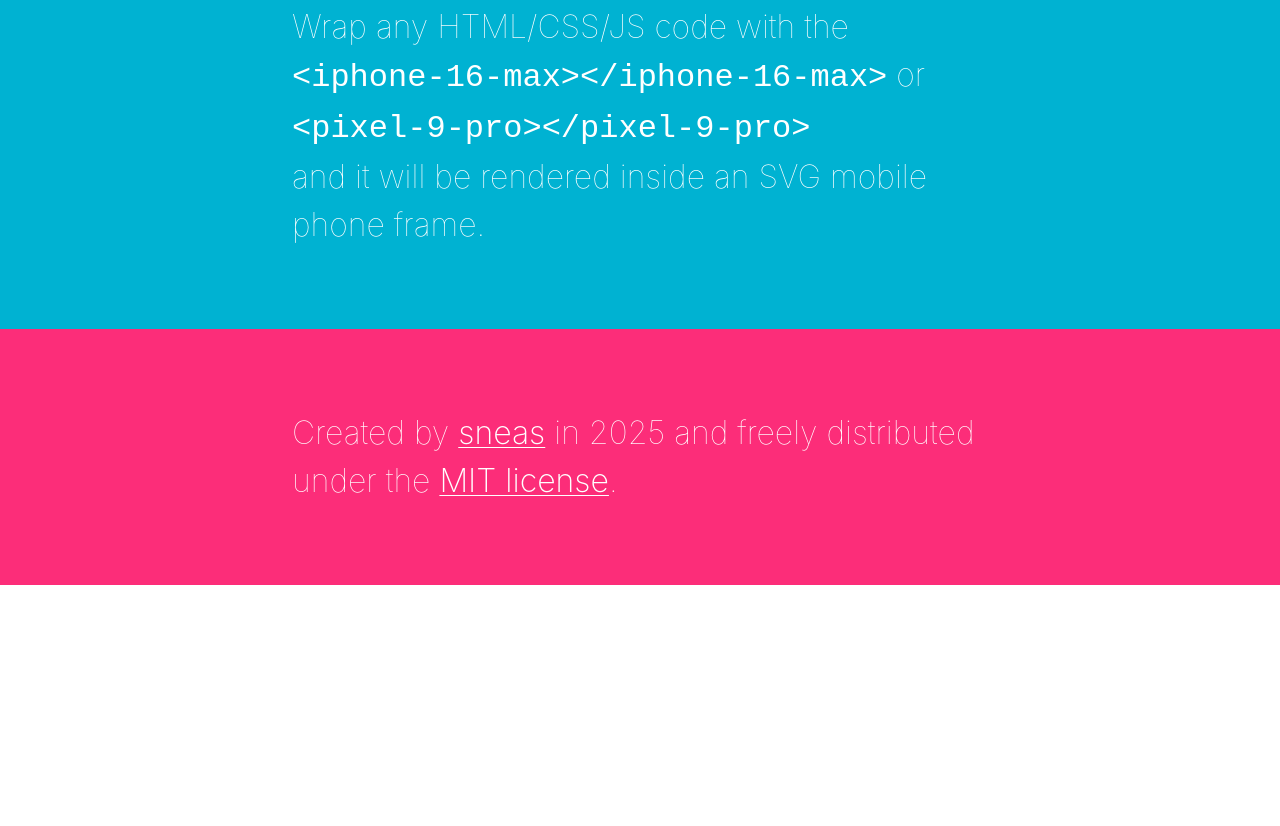
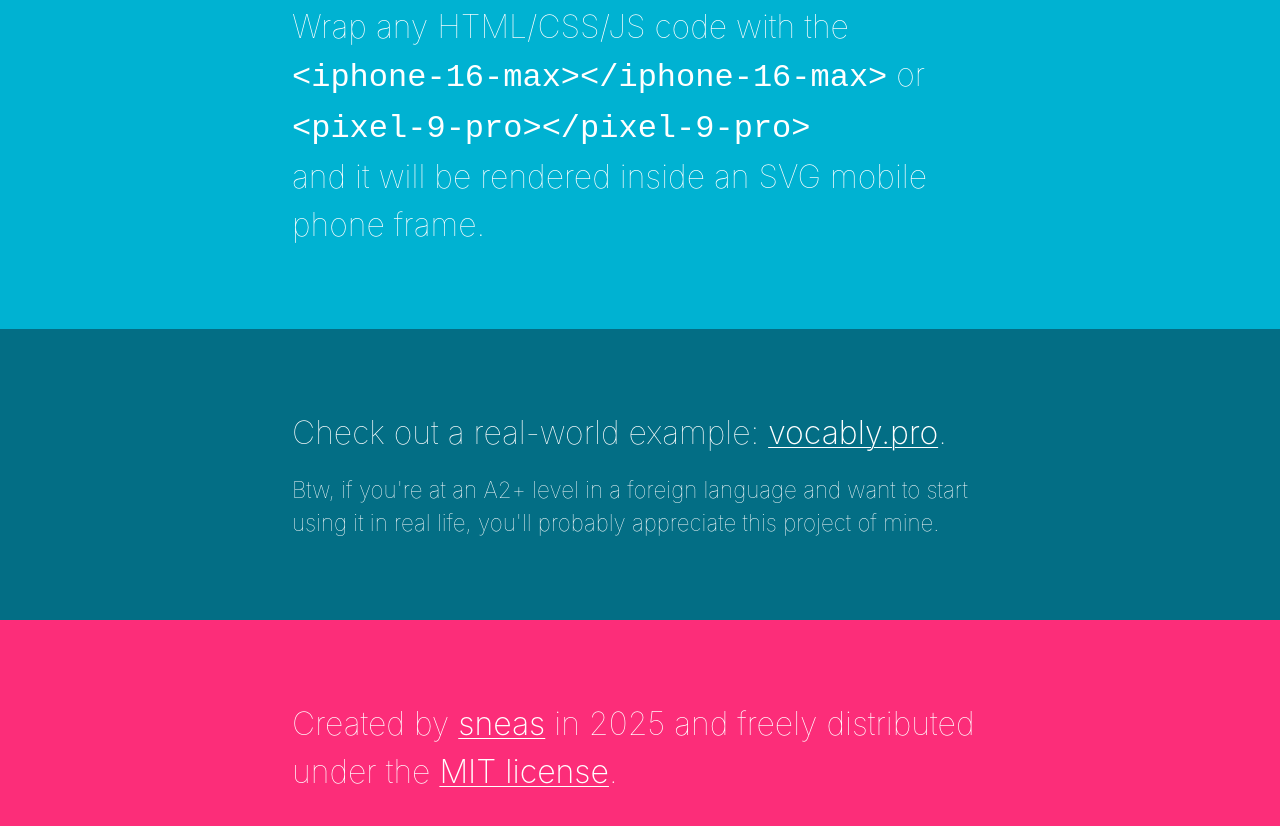
Before and after one commit to sneas/telephone, a plain HTML site: page index.html in a window 1280 px wide. Shown: the part 1048-1874 px from the top of the page. Before the commit the page ends 1633 px from the top, so only its background shows below. Drawn offline with Linux system fonts and the light colour scheme.

Commit message:
Automatically update gh-pages [skip ci]

```diff
--- a/index.html
+++ b/index.html
@@ -220,6 +220,16 @@
       </div>
     </div>
   </div>
+  <div class="colorful-wrapper" style="background-color: #036e85;">
+    <div class="container" style="gap:1rem;">
+      <div style="align-self: flex-start">
+        Check out a real-world example: <a href="https://vocably.pro">vocably.pro</a>.
+      </div>
+      <div style="font-size: 70%">
+        Btw, if you're at an A2+ level in a foreign language and want to start using it in real life, you'll probably appreciate this project of mine.
+      </div>
+    </div>
+  </div>
 </main>
 <footer class="colorful-wrapper footer" style="background-color: #FC2D79;">
   <div class="container">
```
